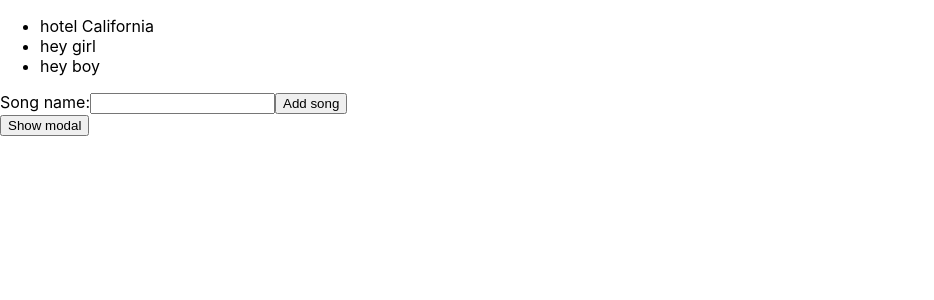
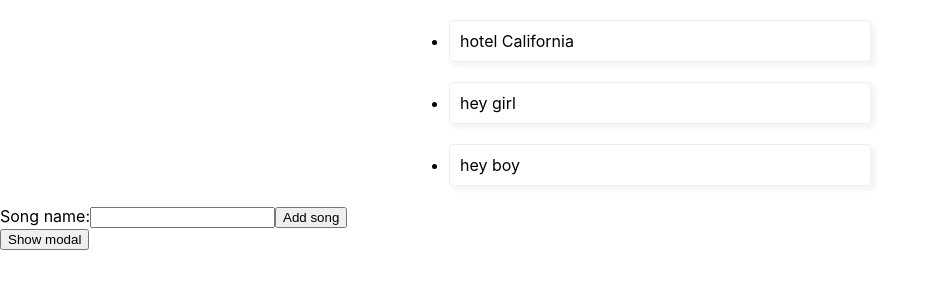
Before and after one commit to romankolivashko/hooksapp, a React (Create React App) app: page / in a window 1280 px wide. Shown: the top 300 px of the page, without its empty margins (0-934 px from the left). Built offline with nearby package versions, Linux system fonts and the light colour scheme.

Commit message:
Added css modules to the songslist

```diff
--- /dev/null
+++ b/src/components/EventList.module.css
@@ -0,0 +1,12 @@
+.card {
+  border: 1px solid #eee;
+  box-shadow: 4px 4px 5px rgba(0,0,0,0.05);
+  padding: 10px;
+  max-width: 400px;
+  margin: 20px auto;
+  border-radius: 4px;
+}
+
+.card button {
+  background-color: #555;
+}
--- a/src/components/NewSongForm.js
+++ b/src/components/NewSongForm.js
@@ -1,4 +1,5 @@
 import React, { useState } from 'react';
+
 
 const NewSongForm = ({ addSong }) => {
   const [title, setTitle] = useState('');
--- a/src/components/SongList.js
+++ b/src/components/SongList.js
@@ -1,6 +1,7 @@
 import React, { useState } from 'react';
 import { v4 as uuidv4 } from 'uuid';
 import NewSongForm from './NewSongForm';
+import styles from './EventList.module.css';
 
 const SongList = () => {
   const [songs, setSongs] = useState([
@@ -15,7 +16,7 @@ const SongList = () => {
     <div className="song-list">
       <ul>
         {songs.map(song => {
-          return ( <li key={song.id}>{song.title}</li>);
+          return ( <li className={styles.card} key={song.id}>{song.title}</li>);
         })}
       </ul>
       {/* <button onClick={addSong}>Add Song</button> */}
```
